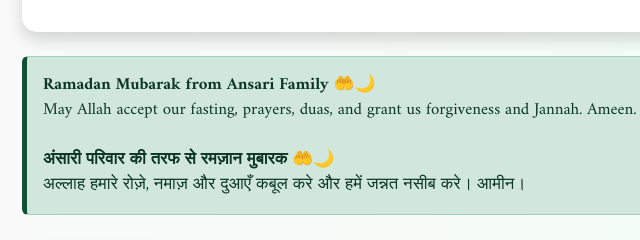
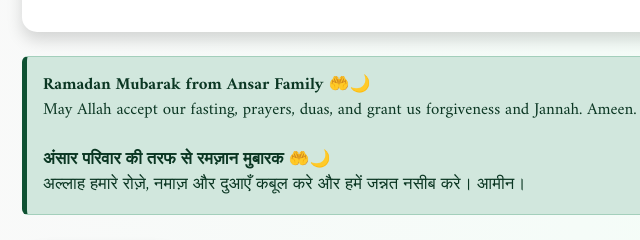
Before and after one commit to mohdnadeemaliansari/Ramadan-Mubarak, a plain HTML site: page about.html in a window 1280 px wide. Shown: the part 2006-2246 px from the top of the page, 60-700 px from the left. Drawn offline with nearby package versions, Linux system fonts and the light colour scheme.

Commit message:
Update about.html

```diff
--- a/about.html
+++ b/about.html
@@ -146,10 +146,10 @@
         </div>
 
         <div class="alert alert-success mt-4">
-            <b>Ramadan Mubarak from Ansari Family 🤲🌙</b><br>
+            <b>Ramadan Mubarak from Ansar Family 🤲🌙</b><br>
             May Allah accept our fasting, prayers, duas, and grant us forgiveness and Jannah. Ameen.
             <br><br>
-            <b>अंसारी परिवार की तरफ से रमज़ान मुबारक 🤲🌙</b><br>
+            <b>अंसार परिवार की तरफ से रमज़ान मुबारक 🤲🌙</b><br>
             अल्लाह हमारे रोज़े, नमाज़ और दुआएँ कबूल करे और हमें जन्नत नसीब करे। आमीन।
         </div>
 
```
